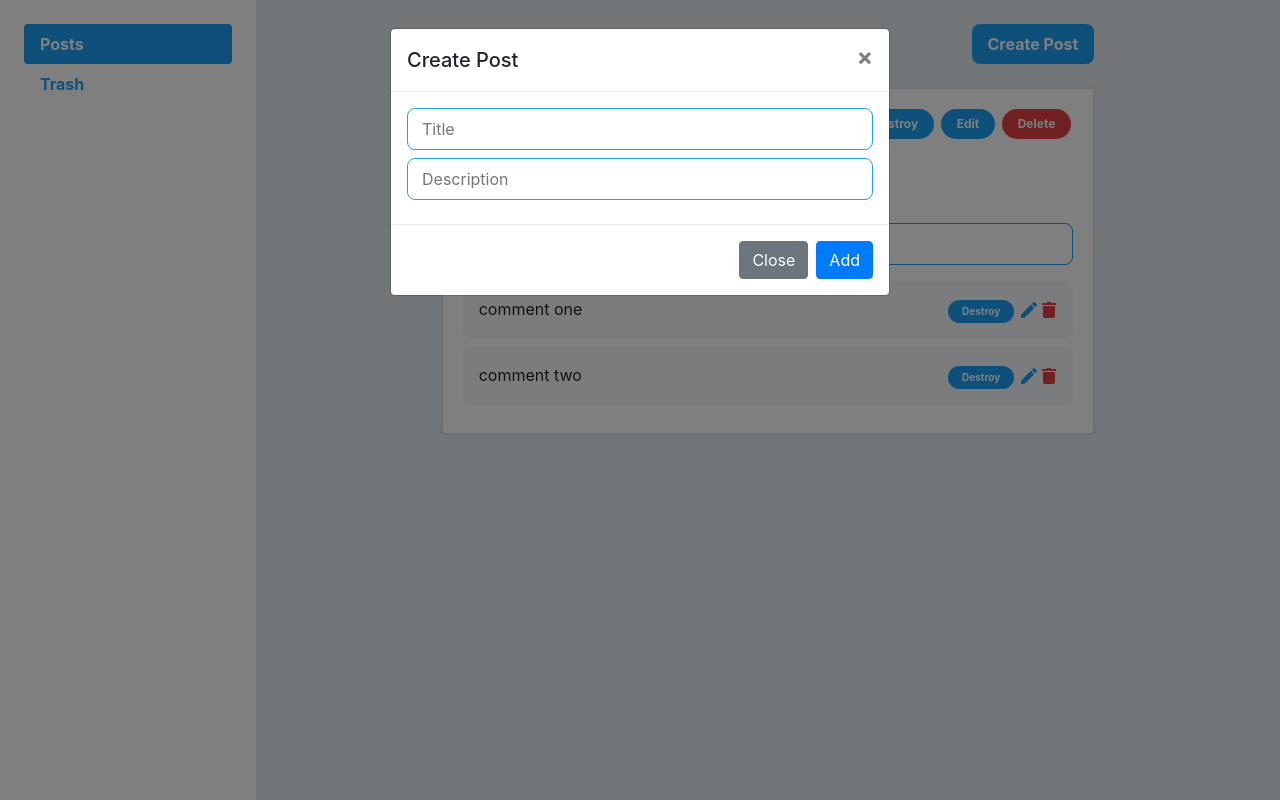
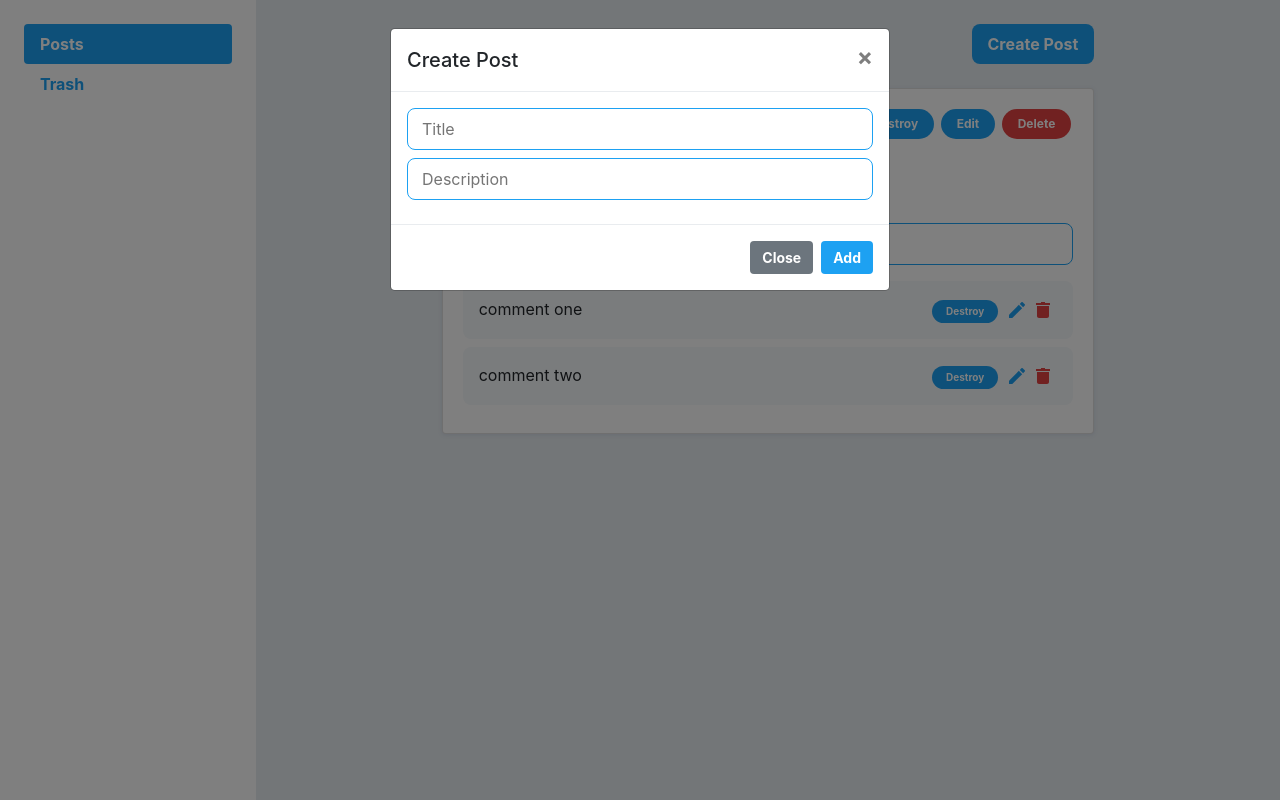
Before and after one commit to nirmaldelito/Posts-App, a PHP site: page / in a window 1280 px wide, after a click on "Create Post". Run offline with PHP 8.4, Linux system fonts and the light colour scheme.

Commit message:
Style fixes

```diff
--- a/style.css
+++ b/style.css
@@ -90,6 +90,7 @@ body {
 .comments-container .comment img {
     width: 16px;
     cursor: pointer;
+    margin-right: 6px;
 }
 .comments-container .comment p {
     margin: 0;
@@ -100,7 +101,7 @@ body {
     border-radius: 24px;
     color: #ffffff;
     font-weight: bold;
-    margin-right: 2px;
+    margin-right: 6px;
     font-size: 10px;
     background-color: #1da1f2;
     cursor: pointer;
@@ -139,6 +140,20 @@ body {
     border-radius: 8px;
     margin-bottom: 8px;
 }
+.opn-btn {
+    background-color: #1da1f2;
+    border: 0;
+    font-size: 14px;
+    font-weight: bold;
+}
+.opn-btn:hover {
+    background-color: rgb(26, 145, 218);
+}
+.cls-btn {
+    border: 0;
+    font-size: 14px;
+    font-weight: bold;
+}
 
 /* Trash element styles */
 .trash-comment {
```
